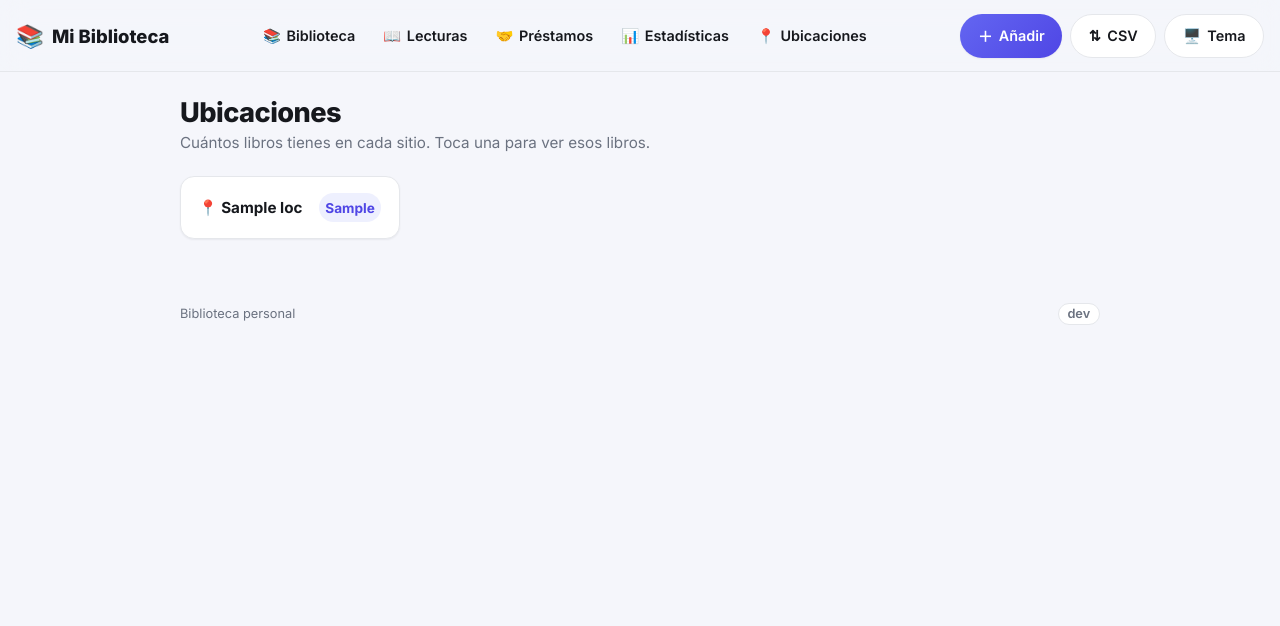
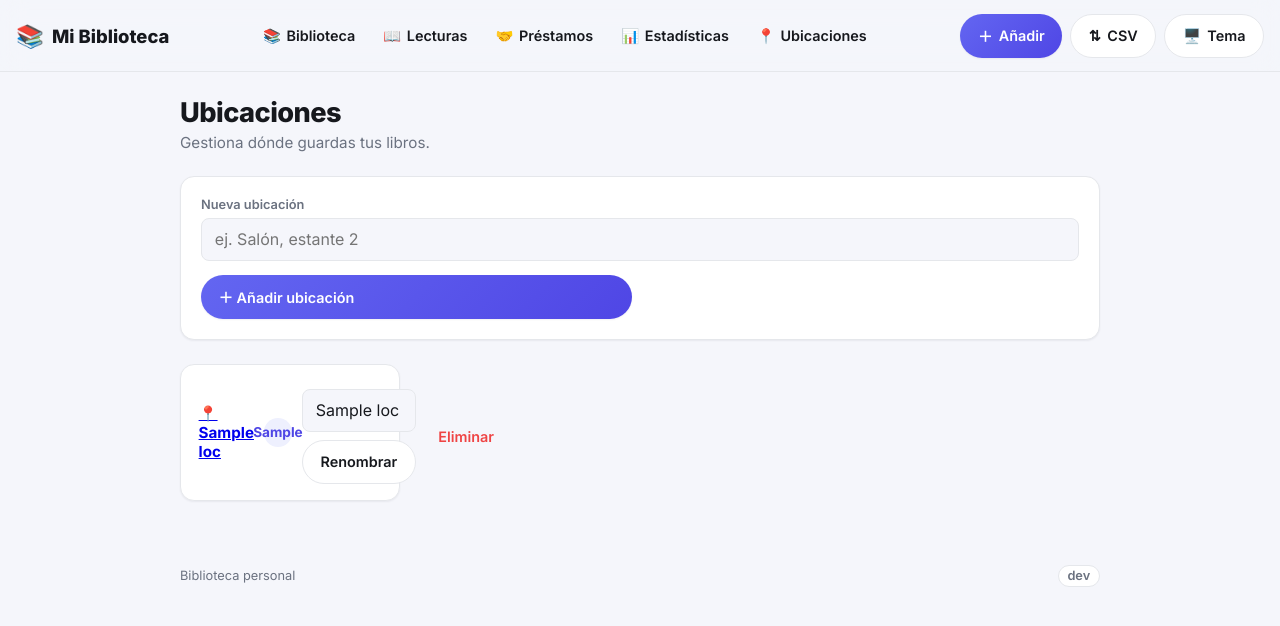
Before and after one commit to ajifernandez/biblioteca-personal, a Flask app: template templates/locations.html in a window 1280 px wide. Shown: the top 626 px of the page. Run offline with Flask 3, Linux system fonts and the light colour scheme; the template is opened without the code that fills it: most values are stand-ins (such as "Sample title", 1, 10 or a date in 2020); parts of the project's set-up code (start-up, migrations or seed data) failed here and were passed over; some libraries are stand-ins or nearby versions.

Commit message:
Fase 8: gestión de ubicaciones con CRUD

```diff
--- a/biblioteca/db.py
+++ b/biblioteca/db.py
@@ -119,6 +119,20 @@ def migrate_loan_due_date(conn):
         conn.commit()
 
 
+def migrate_populate_locations(conn):
+    if not _table_exists(conn, "locations") or not _table_exists(conn, "books"):
+        return
+    conn.execute(
+        """
+        INSERT OR IGNORE INTO locations (name)
+        SELECT DISTINCT TRIM(b.location)
+        FROM books b
+        WHERE b.location IS NOT NULL AND TRIM(b.location) != ''
+        """
+    )
+    conn.commit()
+
+
 def init_db():
     os.makedirs(os.path.dirname(DB_PATH), exist_ok=True)
     conn = sqlite3.connect(DB_PATH)
@@ -126,6 +140,7 @@ def init_db():
     with open(SCHEMA_PATH) as f:
         conn.executescript(f.read())
     migrate_locations_table(conn)
+    migrate_populate_locations(conn)
     migrate_reading_status(conn)
     migrate_loan_due_date(conn)
     conn.close()
--- a/templates/locations.html
+++ b/templates/locations.html
@@ -2,28 +2,44 @@
 {% block content %}
 <div class="page-header">
   <h1>Ubicaciones</h1>
-  <p>Cuántos libros tienes en cada sitio. Toca una para ver esos libros.</p>
+  <p>Gestiona dónde guardas tus libros.</p>
+</div>
+
+{% if error %}
+  <div class="card" style="border-color: var(--danger, #c0392b); color: var(--danger, #c0392b); margin-bottom: 1rem;">
+    {{ error }}
+  </div>
+{% endif %}
+
+<div class="card" style="margin-bottom: 1.5rem;">
+  <form method="post" action="{{ url_for('pages.create_location') }}" class="form-grid">
+    <div class="field full">
+      <label>Nueva ubicación</label>
+      <input type="text" name="name" required placeholder="ej. Salón, estante 2">
+    </div>
+    <button type="submit" class="btn btn-primary">＋ Añadir ubicación</button>
+  </form>
 </div>
 
 {% if not locations %}
   <div class="empty-state">
     <div class="icon">📍</div>
-    <p><strong>Todavía no hay libros catalogados.</strong></p>
+    <p>No hay ubicaciones definidas todavía.</p>
   </div>
 {% else %}
   <div class="location-grid">
     {% for loc in locations %}
-      {% if loc.loc %}
-        <a class="location-card" href="{{ url_for('pages.index', q=loc.loc, field='ubicacion') }}">
-          <span class="location-name">📍 {{ loc.loc }}</span>
-          <span class="location-count">{{ loc.n }}</span>
-        </a>
-      {% else %}
-        <a class="location-card" href="{{ url_for('pages.index', field='sin_ubicacion') }}">
-          <span class="location-name muted">Sin ubicación</span>
-          <span class="location-count">{{ loc.n }}</span>
-        </a>
-      {% endif %}
+      <div class="location-card">
+        <a class="location-name" href="{{ url_for('pages.index', q=loc.name, field='ubicacion') }}">📍 {{ loc.name }}</a>
+        <span class="location-count">{{ loc.n }}</span>
+        <form method="post" action="{{ url_for('pages.edit_location', location_id=loc.id) }}" class="field full" style="margin: 0.5rem 0 0;">
+          <input type="text" name="name" value="{{ loc.name }}" required>
+          <button type="submit" class="btn btn-ghost" style="margin-top:0.5rem;">Renombrar</button>
+        </form>
+        <form method="post" action="{{ url_for('pages.delete_location', location_id=loc.id) }}" style="margin-top:0.5rem;" onsubmit="return confirm('¿Eliminar esta ubicación?');">
+          <button type="submit" class="btn btn-danger" {% if loc.n > 0 %}disabled{% endif %}>Eliminar</button>
+        </form>
+      </div>
     {% endfor %}
   </div>
 {% endif %}
```
Also changed, not shown: biblioteca/routes/pages.py (+79 -9 lines).
